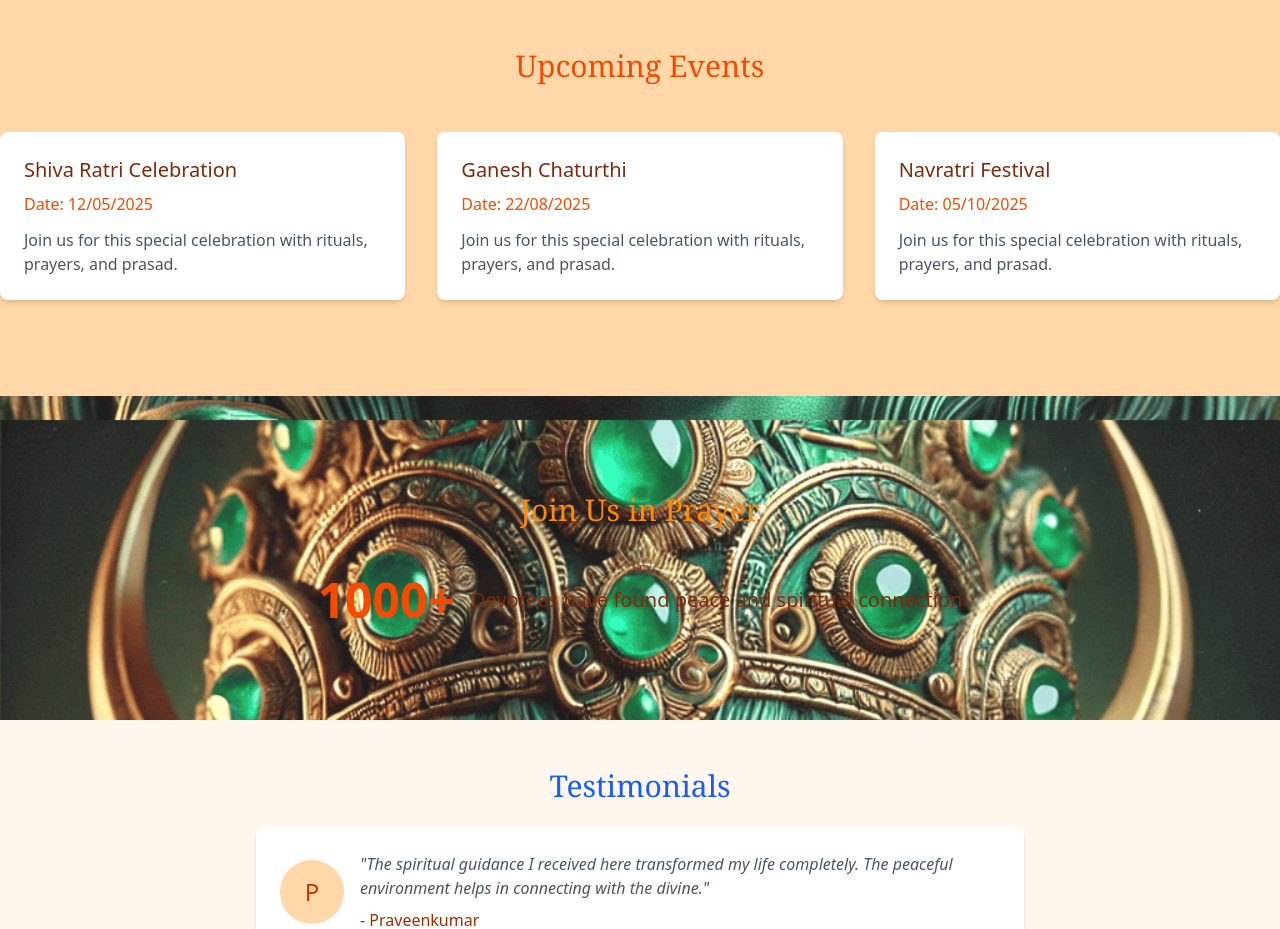
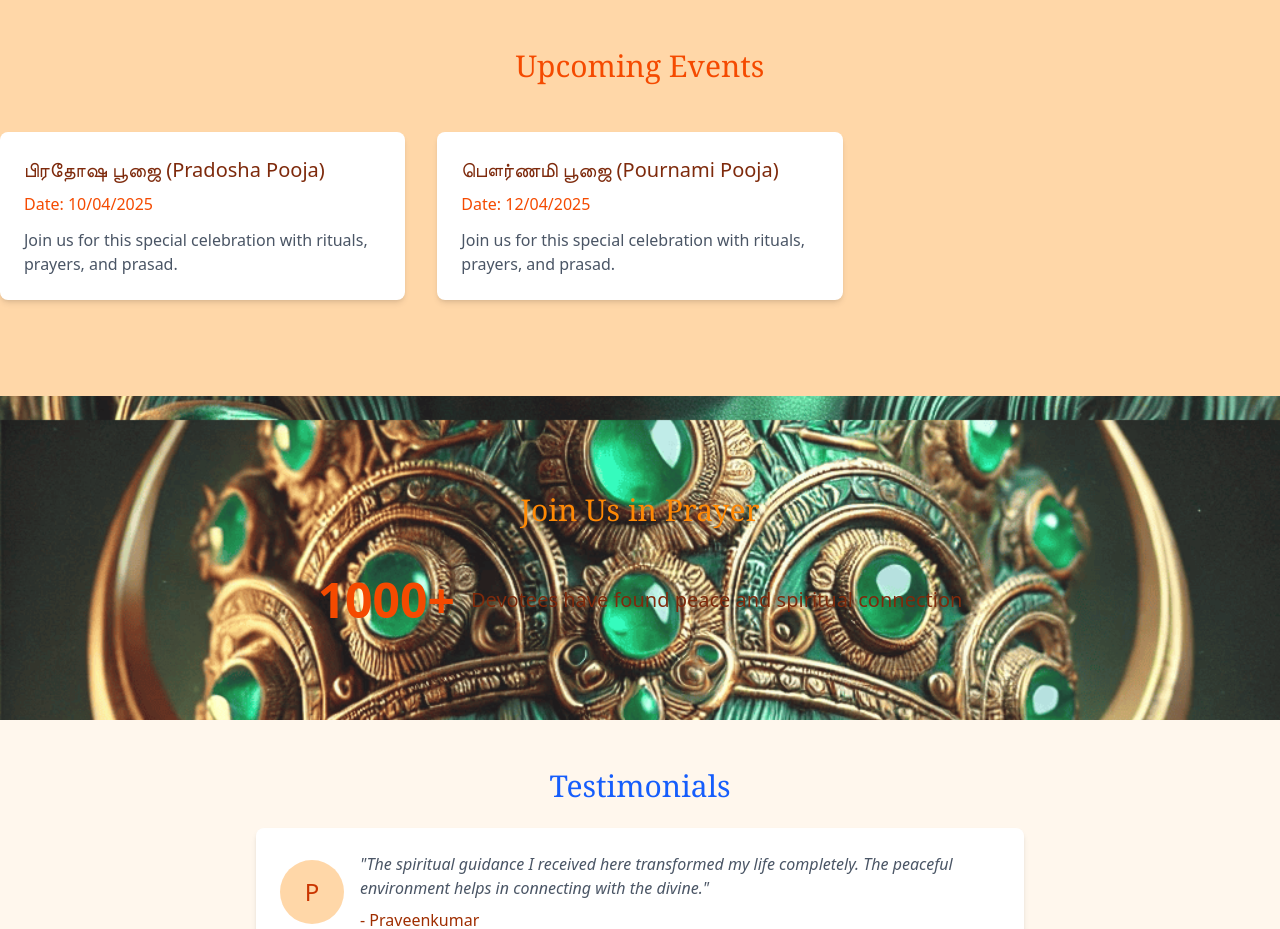
Before and after one commit to AshokkumarMCA/vilvanadhan.org, a React (Vite) app: page / in a window 1280 px wide. Shown: the part 2140-3069 px from the top of the page. Built offline with nearby package versions, Linux system fonts and the light colour scheme.

Commit message:
Update upcoming events in app.tsx

```diff
--- a/src/App.tsx
+++ b/src/App.tsx
@@ -155,9 +155,9 @@ function App() {
             </motion.h2>
             <div className="grid grid-cols-1 md:grid-cols-3 gap-8">
               {[
-                { name: 'Shiva Ratri Celebration', date: '12/05/2025' },
-                { name: 'Ganesh Chaturthi', date: '22/08/2025' },
-                { name: 'Navratri Festival', date: '05/10/2025' }
+                { name: 'பிரதோஷ பூஜை (Pradosha Pooja)', date: '10/04/2025' },
+                { name: 'பௌர்ணமி பூஜை (Pournami Pooja)', date: '12/04/2025' }
+
               ].map((event, index) => (
                 <motion.div
                   key={event.name}
```
